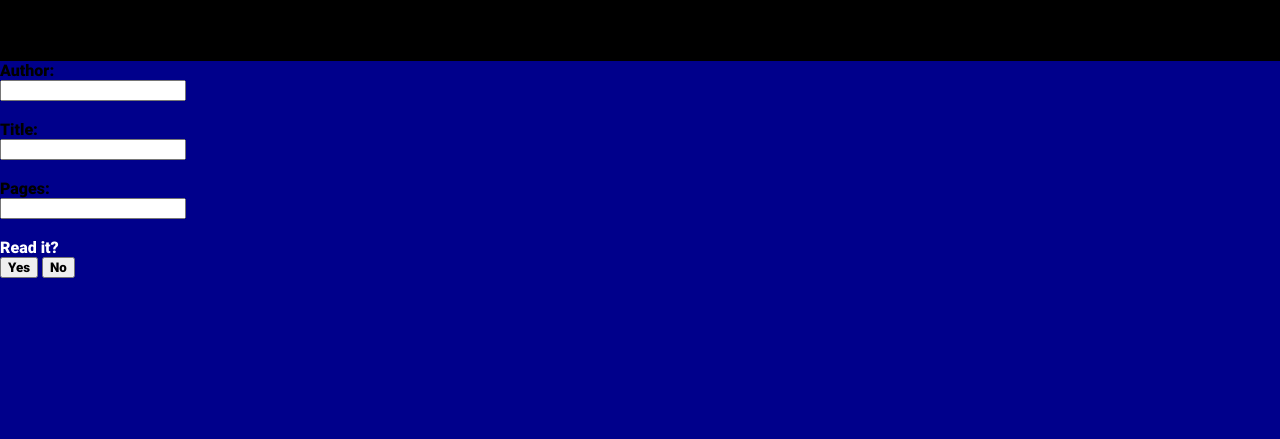
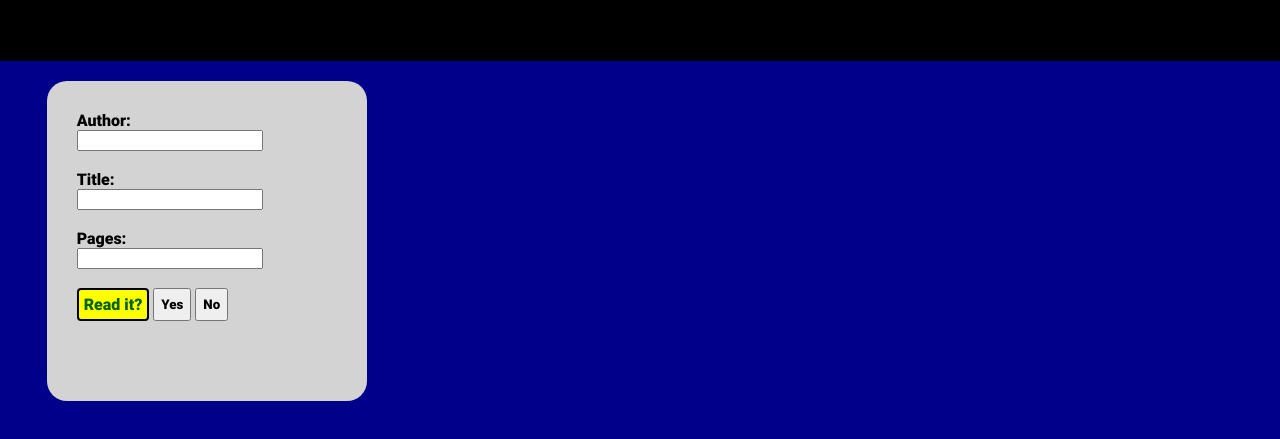
Before and after one commit to tSwizzz/Library-TOP, a plain HTML site: page index.html in a window 1280 px wide. Shown: the part 105-544 px from the top of the page. Drawn offline with Linux system fonts and the light colour scheme.

Commit message:
more styles added atm

```diff
--- a/styles.css
+++ b/styles.css
@@ -32,3 +32,38 @@ p {
     background-color: yellow;
 }
 /*XXXXX Header Styling XXXXX*/
+
+/*-----Book Card layout styling-----*/
+.bookContainer {
+    display: grid;
+    grid-template-columns: 1fr 1fr 1fr;
+    grid-template-rows: 1fr 1fr 1fr;
+    gap: 20px;
+}
+.bookCard {
+    justify-self: center;
+    background-color: lightgray;
+    border-radius: 20px;
+    margin:20px;
+    padding: 30px;
+    width: 260px;
+    height: 260px;
+}
+.readItCheckBox {
+    display: flex;
+    gap:4px;
+
+}
+.readItCheckBox p {
+    background-color: yellow;
+    border: 2px solid black;
+    border-radius: 4px;
+    color: darkgreen;
+    justify-self: center;
+    padding: 5px;
+}
+.yes:hover{
+    background-color: green;
+    transition: 1.2s;
+    transform: scale 1.1;
+}
```
